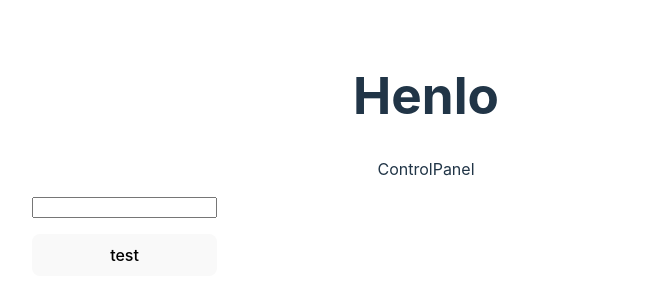
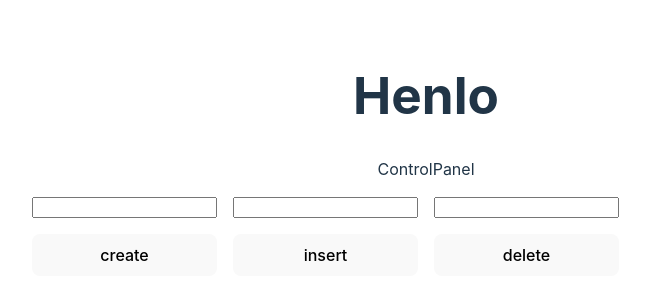
Before and after one commit to Peleton-011/binary-search-tree-practice, a React (Vite) app: page / in a window 1280 px wide. Shown: the part 246-546 px from the top of the page, without its empty margins (214-864 px from the left). Built offline with nearby package versions, Linux system fonts and the light colour scheme.

Commit message:
Implement insertion of new values into a tree

```diff
--- a/src/App.jsx
+++ b/src/App.jsx
@@ -7,15 +7,32 @@ function App() {
 	function setAnswer(ans) {
 		console.log(ans);
 	}
+	let BST;
 
 	const controlPanelData = {
 		functionList: [
 			{
 				func: (input) => {
-					const BST = new Tree(input);
+					BST = new Tree(input);
 					BST.prettyPrint(BST.root);
 				},
-				funcName: "test",
+				funcName: "create",
+				inputName: "",
+			},
+			{
+				func: (input) => {
+					BST.insert(input);
+					BST.prettyPrint(BST.root);
+				},
+				funcName: "insert",
+				inputName: "",
+			},
+			{
+				func: (input) => {
+					BST.delete(input);
+					BST.prettyPrint(BST.root);
+				},
+				funcName: "delete",
 				inputName: "",
 			},
 		],
--- a/src/BST.js
+++ b/src/BST.js
@@ -49,9 +49,19 @@ export default class Tree {
 	insert(value, curr = this._root) {
 		let next;
 		while (next !== null) {
-			if (value > curr.value) next = curr.right;
+			if (value > curr.value) next = "right";
+			if (value < curr.value) next = "left";
+			if (Number(value) === curr.value) return;
+
+			if (curr[next] === null) {
+				curr[next] = new Node(Number(value));
+				return;
+			}
+			curr = curr[next];
 		}
 	}
+
+	delete(value) {}
 
 	constructor(dataArr) {
 		dataArr = this.curateArr(dataArr);
```
